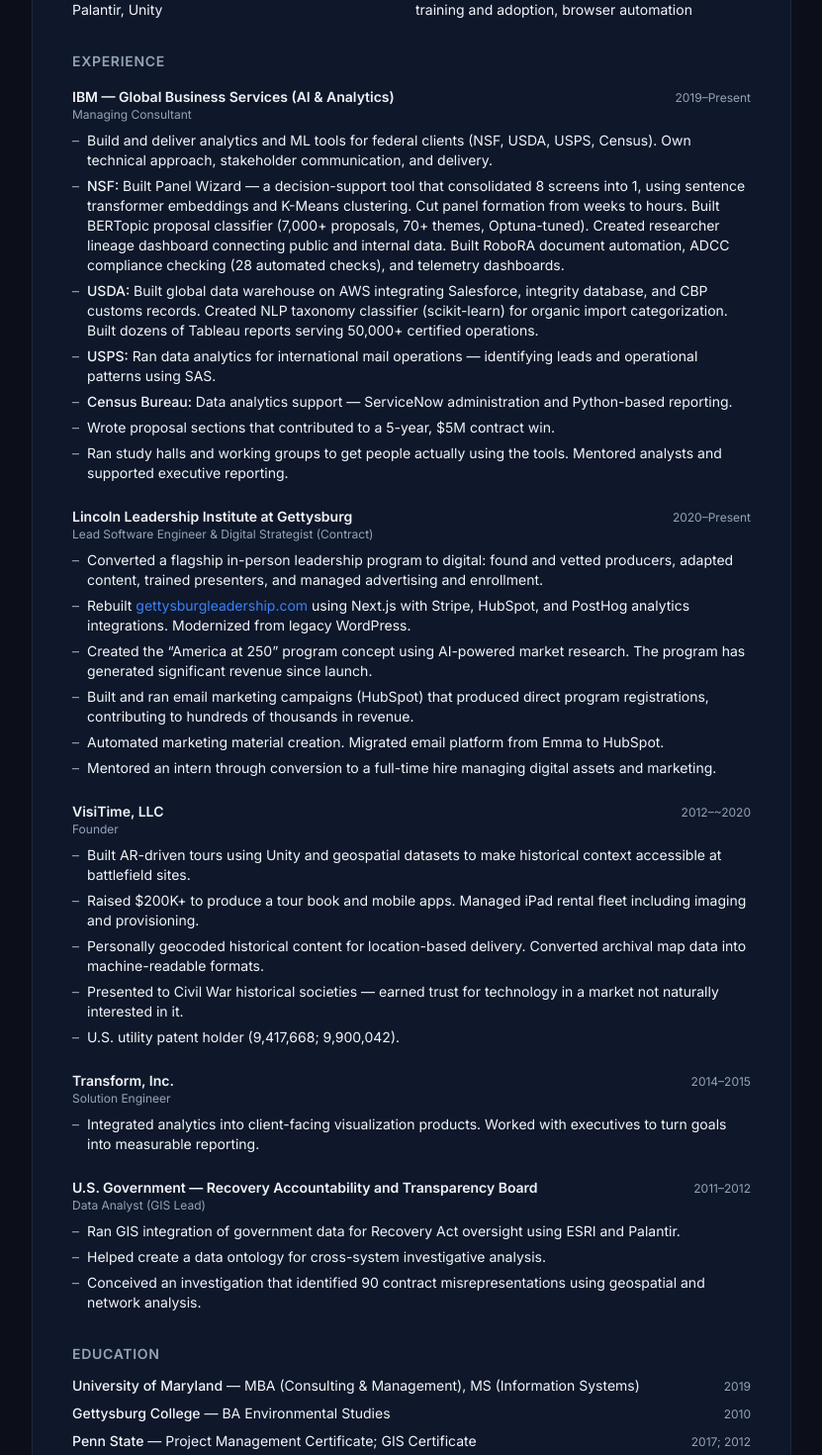
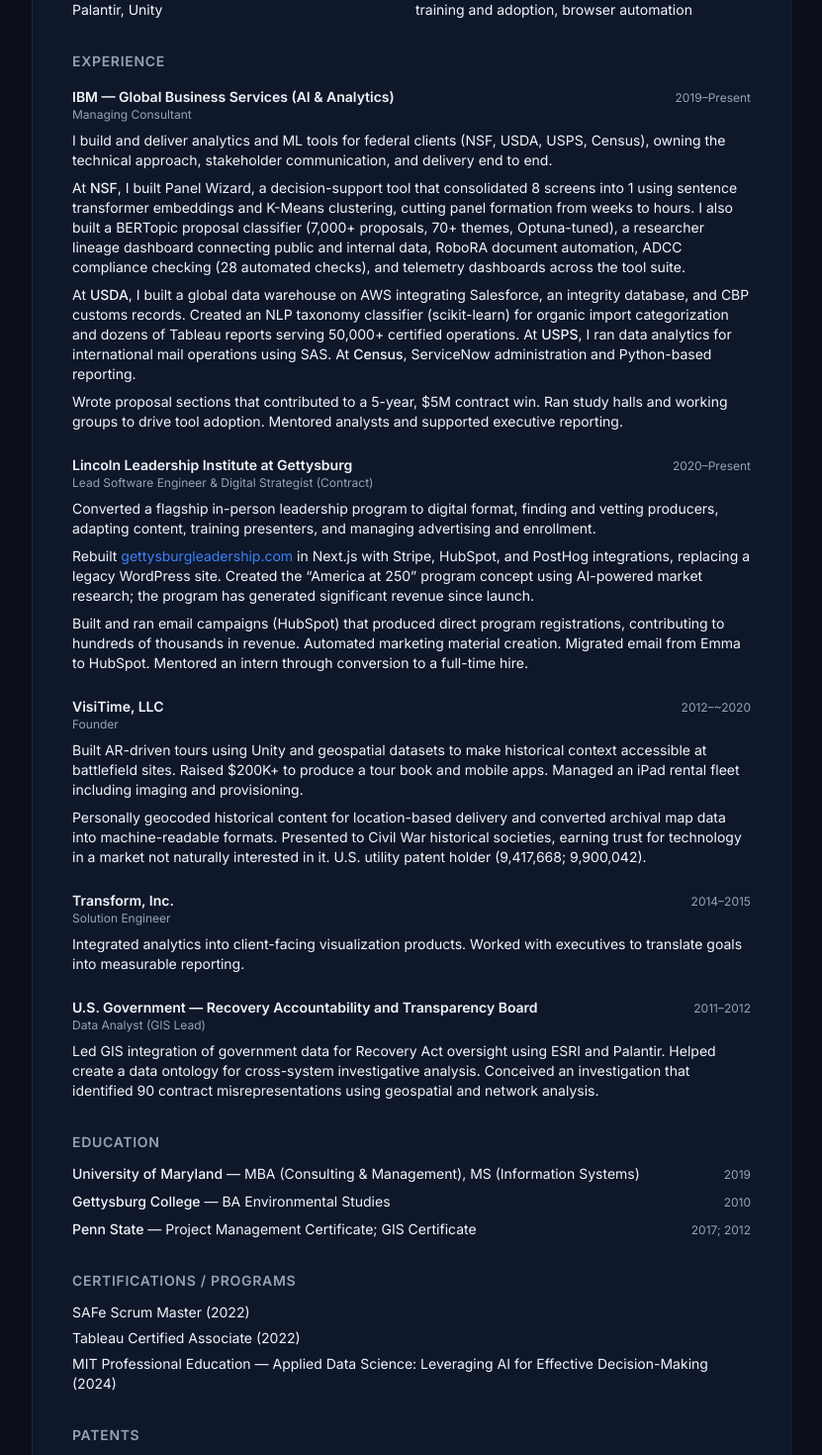
Before and after one commit to wileni01/nick-wiley-portfolio, a Next.js app: page /resume in a window 1280 px wide. Shown: the part 640-2110 px from the top of the page at 99% size, without its empty margins (224-1055 px from the left). Built offline with nearby package versions, Linux system fonts and the light colour scheme; no server answers.

Commit message:
Convert resume experience sections from dash lists to prose paragraphs
Co-authored-by: Cursor <cursoragent@cursor.com>

```diff
--- a/app/resume/page.tsx
+++ b/app/resume/page.tsx
@@ -130,72 +130,43 @@ export default function ResumePage() {
                 <p className="text-xs text-muted-foreground mb-2">
                   Managing Consultant
                 </p>
-                <ul className="space-y-1.5 text-sm print:text-xs">
-                  <li className="flex gap-2">
-                    <span className="text-muted-foreground shrink-0">–</span>
-                    <span>
-                      Build and deliver analytics and ML tools for federal
-                      clients (NSF, USDA, USPS, Census). Own technical
-                      approach, stakeholder communication, and delivery.
-                    </span>
-                  </li>
-                  <li className="flex gap-2">
-                    <span className="text-muted-foreground shrink-0">–</span>
-                    <span>
-                      <strong className="font-medium">NSF:</strong> Built
-                      Panel Wizard — a decision-support tool that consolidated
-                      8 screens into 1, using sentence transformer embeddings
-                      and K-Means clustering. Cut panel formation from weeks
-                      to hours. Built BERTopic proposal classifier (7,000+
-                      proposals, 70+ themes, Optuna-tuned). Created researcher
-                      lineage dashboard connecting public and internal data.
-                      Built RoboRA document automation, ADCC compliance
-                      checking (28 automated checks), and telemetry dashboards.
-                    </span>
-                  </li>
-                  <li className="flex gap-2">
-                    <span className="text-muted-foreground shrink-0">–</span>
-                    <span>
-                      <strong className="font-medium">USDA:</strong> Built
-                      global data warehouse on AWS integrating Salesforce,
-                      integrity database, and CBP customs records. Created
-                      NLP taxonomy classifier (scikit-learn) for organic
-                      import categorization. Built dozens of Tableau reports
-                      serving 50,000+ certified operations.
-                    </span>
-                  </li>
-                  <li className="flex gap-2">
-                    <span className="text-muted-foreground shrink-0">–</span>
-                    <span>
-                      <strong className="font-medium">USPS:</strong> Ran
-                      data analytics for international mail operations —
-                      identifying leads and operational patterns using SAS.
-                    </span>
-                  </li>
-                  <li className="flex gap-2">
-                    <span className="text-muted-foreground shrink-0">–</span>
-                    <span>
-                      <strong className="font-medium">Census Bureau:</strong>{" "}
-                      Data analytics support — ServiceNow administration and
-                      Python-based reporting.
-                    </span>
-                  </li>
-                  <li className="flex gap-2">
-                    <span className="text-muted-foreground shrink-0">–</span>
-                    <span>
-                      Wrote proposal sections that contributed to a 5-year,
-                      $5M contract win.
-                    </span>
-                  </li>
-                  <li className="flex gap-2">
-                    <span className="text-muted-foreground shrink-0">–</span>
-                    <span>
-                      Ran study halls and working groups to get people
-                      actually using the tools. Mentored analysts and
-                      supported executive reporting.
-                    </span>
-                  </li>
-                </ul>
+                <div className="space-y-2 text-sm print:text-xs">
+                  <p>
+                    I build and deliver analytics and ML tools for federal
+                    clients (NSF, USDA, USPS, Census), owning the technical
+                    approach, stakeholder communication, and delivery end to
+                    end.
+                  </p>
+                  <p>
+                    At <strong className="font-medium">NSF</strong>, I built
+                    Panel Wizard, a decision-support tool that consolidated 8
+                    screens into 1 using sentence transformer embeddings and
+                    K-Means clustering, cutting panel formation from weeks to
+                    hours. I also built a BERTopic proposal classifier (7,000+
+                    proposals, 70+ themes, Optuna-tuned), a researcher lineage
+                    dashboard connecting public and internal data, RoboRA
+                    document automation, ADCC compliance checking (28 automated
+                    checks), and telemetry dashboards across the tool suite.
+                  </p>
+                  <p>
+                    At <strong className="font-medium">USDA</strong>, I built a
+                    global data warehouse on AWS integrating Salesforce, an
+                    integrity database, and CBP customs records. Created an NLP
+                    taxonomy classifier (scikit-learn) for organic import
+                    categorization and dozens of Tableau reports serving 50,000+
+                    certified operations.
+                    At <strong className="font-medium">USPS</strong>, I ran data
+                    analytics for international mail operations using SAS.
+                    At <strong className="font-medium">Census</strong>,
+                    ServiceNow administration and Python-based reporting.
+                  </p>
+                  <p>
+                    Wrote proposal sections that contributed to a 5-year, $5M
+                    contract win. Ran study halls and working groups to drive
+                    tool adoption. Mentored analysts and supported executive
+                    reporting.
+                  </p>
+                </div>
               </div>
 
               {/* LLI */}
@@ -211,19 +182,14 @@ export default function ResumePage() {
                 <p className="text-xs text-muted-foreground mb-2">
                   Lead Software Engineer &amp; Digital Strategist (Contract)
                 </p>
-                <ul className="space-y-1.5 text-sm print:text-xs">
-                  <li className="flex gap-2">
-                    <span className="text-muted-foreground shrink-0">–</span>
-                    <span>
+                <div className="space-y-2 text-sm print:text-xs">
+                  <p>
                     Converted a flagship in-person leadership program to
-                      digital: found and vetted producers, adapted content,
-                      trained presenters, and managed advertising and
+                    digital format, finding and vetting producers, adapting
+                    content, training presenters, and managing advertising and
                     enrollment.
-                    </span>
-                  </li>
-                  <li className="flex gap-2">
-                    <span className="text-muted-foreground shrink-0">–</span>
-                    <span>
+                  </p>
+                  <p>
                     Rebuilt{" "}
                     <a
                       href="https://www.gettysburgleadership.com"
@@ -233,41 +199,20 @@ export default function ResumePage() {
                     >
                       gettysburgleadership.com
                     </a>{" "}
-                      using Next.js with Stripe, HubSpot, and PostHog
-                      analytics integrations. Modernized from legacy WordPress.
-                    </span>
-                  </li>
-                  <li className="flex gap-2">
-                    <span className="text-muted-foreground shrink-0">–</span>
-                    <span>
-                      Created the &ldquo;America at 250&rdquo; program
-                      concept using AI-powered market research. The program
-                      has generated significant revenue since launch.
-                    </span>
-                  </li>
-                  <li className="flex gap-2">
-                    <span className="text-muted-foreground shrink-0">–</span>
-                    <span>
-                      Built and ran email marketing campaigns (HubSpot)
-                      that produced direct program registrations, contributing
-                      to hundreds of thousands in revenue.
-                    </span>
-                  </li>
-                  <li className="flex gap-2">
-                    <span className="text-muted-foreground shrink-0">–</span>
-                    <span>
-                      Automated marketing material creation. Migrated email
-                      platform from Emma to HubSpot.
-                    </span>
-                  </li>
-                  <li className="flex gap-2">
-                    <span className="text-muted-foreground shrink-0">–</span>
-                    <span>
-                      Mentored an intern through conversion to a full-time
-                      hire managing digital assets and marketing.
-                    </span>
-                  </li>
-                </ul>
+                    in Next.js with Stripe, HubSpot, and PostHog integrations,
+                    replacing a legacy WordPress site. Created the &ldquo;America
+                    at 250&rdquo; program concept using AI-powered market
+                    research; the program has generated significant revenue
+                    since launch.
+                  </p>
+                  <p>
+                    Built and ran email campaigns (HubSpot) that produced direct
+                    program registrations, contributing to hundreds of thousands
+                    in revenue. Automated marketing material creation. Migrated
+                    email from Emma to HubSpot. Mentored an intern through
+                    conversion to a full-time hire.
+                  </p>
+                </div>
               </div>
 
               {/* VisiTime */}
@@ -281,46 +226,23 @@ export default function ResumePage() {
                   </span>
                 </div>
                 <p className="text-xs text-muted-foreground mb-2">Founder</p>
-                <ul className="space-y-1.5 text-sm print:text-xs">
-                  <li className="flex gap-2">
-                    <span className="text-muted-foreground shrink-0">–</span>
-                    <span>
-                      Built AR-driven tours using Unity and geospatial
-                      datasets to make historical context accessible at
-                      battlefield sites.
-                    </span>
-                  </li>
-                  <li className="flex gap-2">
-                    <span className="text-muted-foreground shrink-0">–</span>
-                    <span>
+                <div className="space-y-2 text-sm print:text-xs">
+                  <p>
+                    Built AR-driven tours using Unity and geospatial datasets
+                    to make historical context accessible at battlefield sites.
                     Raised $200K+ to produce a tour book and mobile apps.
-                      Managed iPad rental fleet including imaging and
+                    Managed an iPad rental fleet including imaging and
                     provisioning.
-                    </span>
-                  </li>
-                  <li className="flex gap-2">
-                    <span className="text-muted-foreground shrink-0">–</span>
-                    <span>
-                      Personally geocoded historical content for
-                      location-based delivery. Converted archival map data
-                      into machine-readable formats.
-                    </span>
-                  </li>
-                  <li className="flex gap-2">
-                    <span className="text-muted-foreground shrink-0">–</span>
-                    <span>
-                      Presented to Civil War historical societies — earned
-                      trust for technology in a market not naturally
-                      interested in it.
-                    </span>
-                  </li>
-                  <li className="flex gap-2">
-                    <span className="text-muted-foreground shrink-0">–</span>
-                    <span>
-                      U.S. utility patent holder (9,417,668; 9,900,042).
-                    </span>
-                  </li>
-                </ul>
+                  </p>
+                  <p>
+                    Personally geocoded historical content for location-based
+                    delivery and converted archival map data into
+                    machine-readable formats. Presented to Civil War historical
+                    societies, earning trust for technology in a market not
+                    naturally interested in it. U.S. utility patent holder
+                    (9,417,668; 9,900,042).
+                  </p>
+                </div>
               </div>
 
               {/* Transform */}
@@ -336,16 +258,13 @@ export default function ResumePage() {
                 <p className="text-xs text-muted-foreground mb-2">
                   Solution Engineer
                 </p>
-                <ul className="space-y-1.5 text-sm print:text-xs">
-                  <li className="flex gap-2">
-                    <span className="text-muted-foreground shrink-0">–</span>
-                    <span>
+                <div className="space-y-2 text-sm print:text-xs">
+                  <p>
                     Integrated analytics into client-facing visualization
-                      products. Worked with executives to turn goals into
+                    products. Worked with executives to translate goals into
                     measurable reporting.
-                    </span>
-                  </li>
-                </ul>
+                  </p>
+                </div>
               </div>
 
               {/* RATB */}
@@ -362,30 +281,15 @@ export default function ResumePage() {
                 <p className="text-xs text-muted-foreground mb-2">
                   Data Analyst (GIS Lead)
                 </p>
-                <ul className="space-y-1.5 text-sm print:text-xs">
-                  <li className="flex gap-2">
-                    <span className="text-muted-foreground shrink-0">–</span>
-                    <span>
-                      Ran GIS integration of government data for Recovery Act
-                      oversight using ESRI and Palantir.
-                    </span>
-                  </li>
-                  <li className="flex gap-2">
-                    <span className="text-muted-foreground shrink-0">–</span>
-                    <span>
-                      Helped create a data ontology for cross-system
-                      investigative analysis.
-                    </span>
-                  </li>
-                  <li className="flex gap-2">
-                    <span className="text-muted-foreground shrink-0">–</span>
-                    <span>
-                      Conceived an investigation that identified 90 contract
-                      misrepresentations using geospatial and network
-                      analysis.
-                    </span>
-                  </li>
-                </ul>
+                <div className="space-y-2 text-sm print:text-xs">
+                  <p>
+                    Led GIS integration of government data for Recovery Act
+                    oversight using ESRI and Palantir. Helped create a data
+                    ontology for cross-system investigative analysis. Conceived
+                    an investigation that identified 90 contract
+                    misrepresentations using geospatial and network analysis.
+                  </p>
+                </div>
               </div>
             </div>
           </section>
```
Lines whose indentation alone changed are shown as unchanged.
